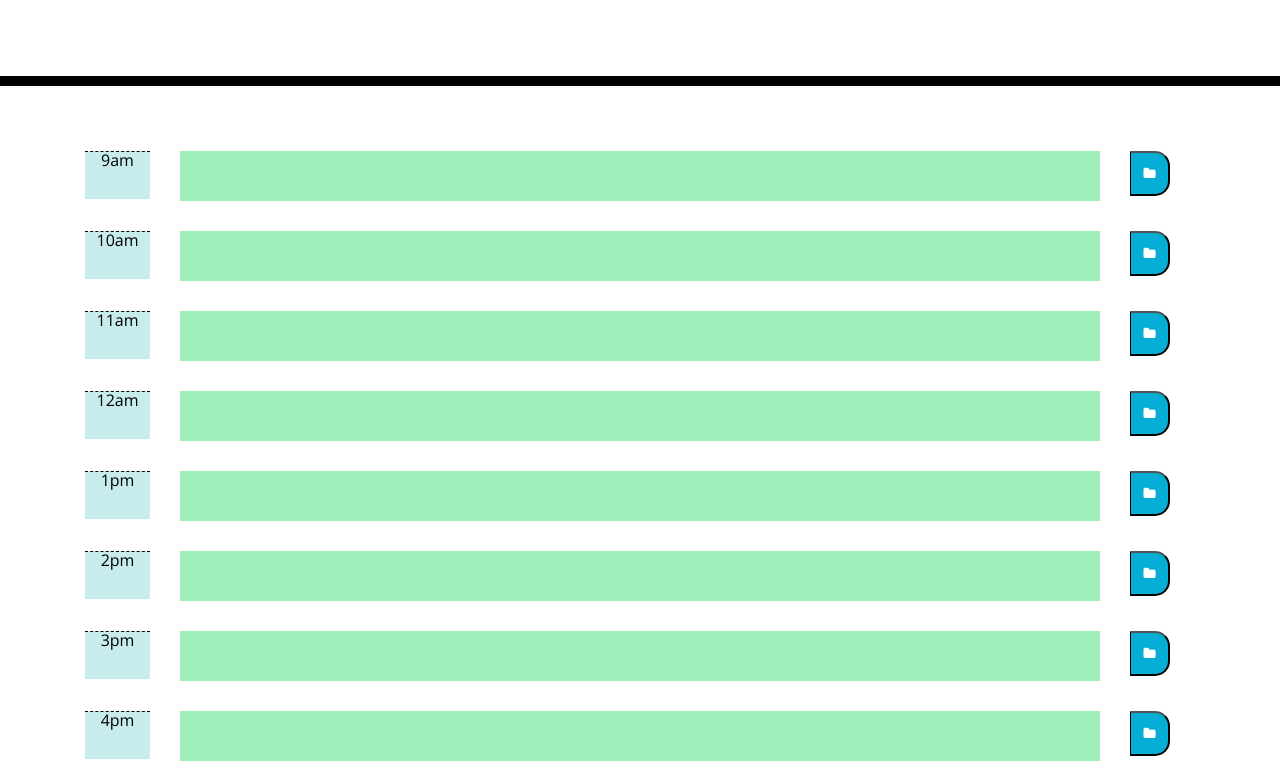
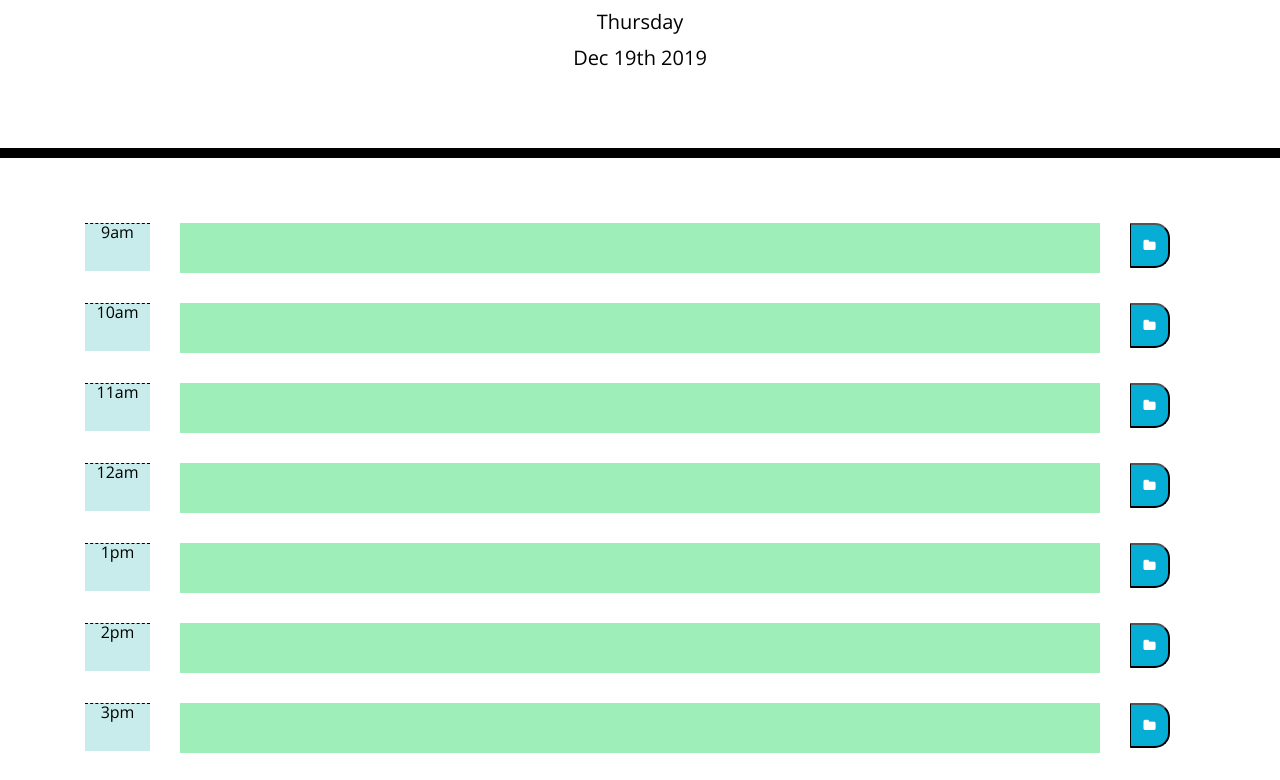
Before and after one commit to MariaDawes/Planner, a plain HTML site: page index.html in a window 1280 px wide. Shown: the part 182-962 px from the top of the page. Drawn offline with nearby package versions, Linux system fonts and the light colour scheme.

Commit message:
Day of the week and data added using moment.js

```diff
--- a/index.html
+++ b/index.html
@@ -20,7 +20,10 @@
   <header class="jumbotron">
     <h1 class="display-3">Work Day Scheduler</h1>
     <p class="lead">A simple calendar app for scheduling your work day</p>
+
     <p id="currentDay" class="lead"></p>
+
+    <p id="currentDate" class="lead"></p>
 
 
 
--- a/script.js
+++ b/script.js
@@ -1,6 +1,12 @@
 
-console.log(moment().format('dddd'));
-console.log(moment().format("MMM Do YY"));
+// console.log(moment().format('dddd'));
+// console.log(moment().format("MMM Do YY"));
 
-moment().format('dddd');
-moment().format("MMM Do YY");
+// moment().format('dddd');
+// moment().format("MMM Do YY");
+
+var weekDay = (moment().format('dddd'));
+document.getElementById("currentDay").innerHTML = weekDay
+
+var weekDate = (moment().format("MMM Do YYYY"));
+document.getElementById("currentDate").innerHTML = weekDate
```
